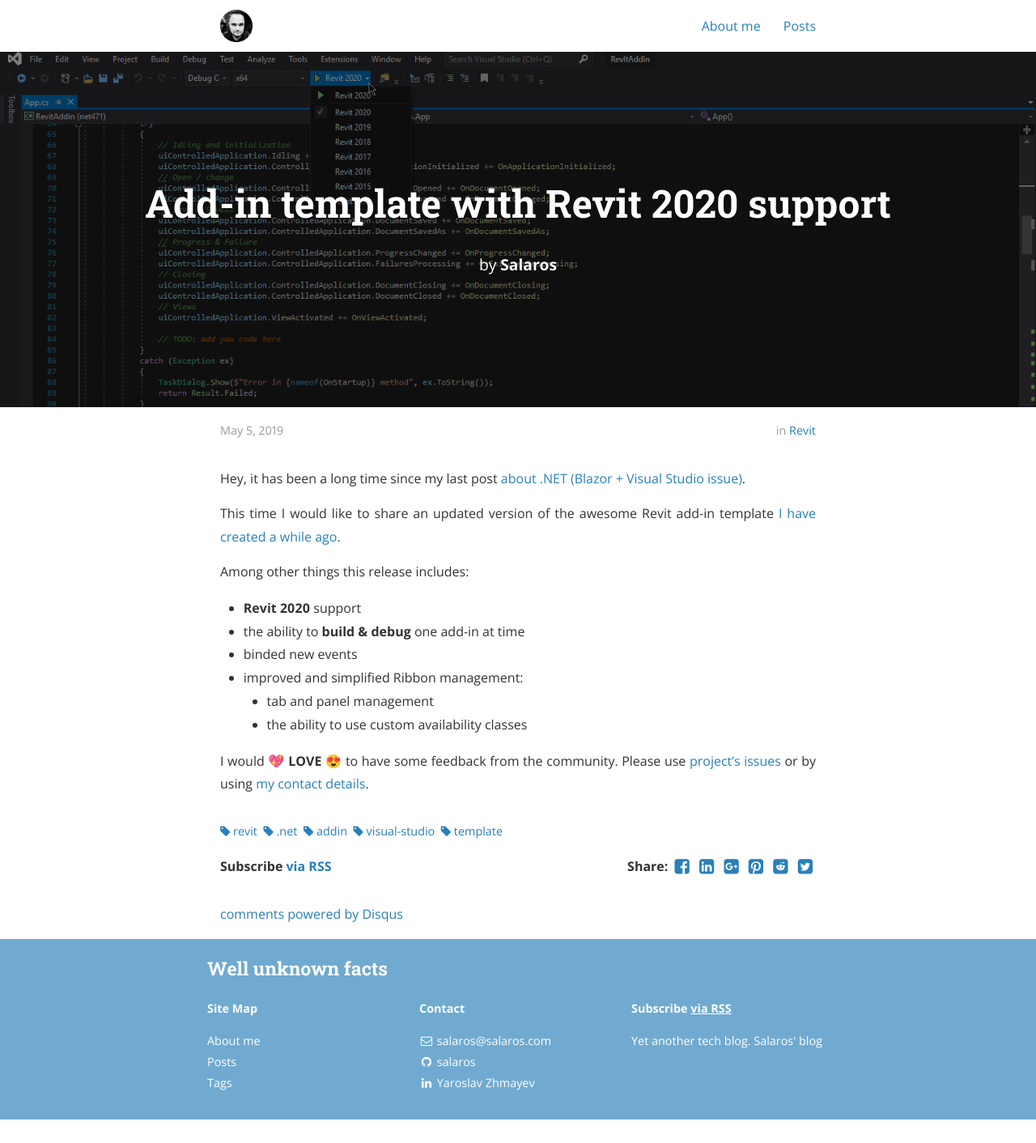
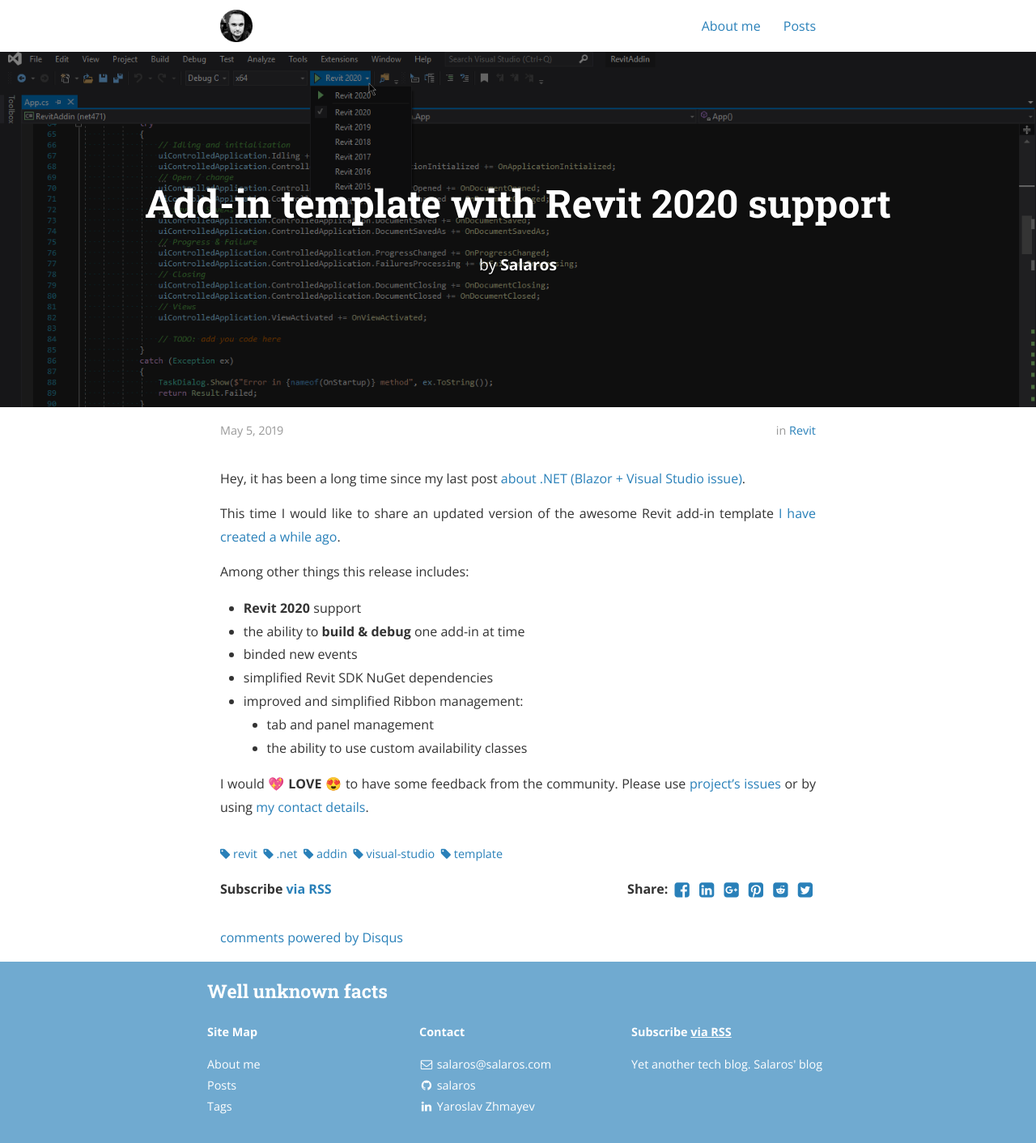
Before and after one commit to salaros/salaros.com, a Jekyll site: the page built from _posts/2019-05-06-addin-template-with-2020-support.markdown, in a window 1280 px wide. Shown: the whole page at 81% size. Built offline with Jekyll 4.4.1, drawn with Linux system fonts in a browser that asks for light colours; nearby versions of some CDN libraries; comment, search, counter and statistics services are not loaded; before the commit the page ends 1383 px from its top, so only the background shows below that.

Commit message:
adding one item to the change log in "Add-in template with Revit 2020 support"

```diff
--- a/_posts/2019-05-06-addin-template-with-2020-support.markdown
+++ b/_posts/2019-05-06-addin-template-with-2020-support.markdown
@@ -18,6 +18,7 @@
 * **Revit 2020** support
 * the ability to **build & debug** one add-in at time
 * binded new events
+* simplified Revit SDK NuGet dependencies
 * improved and simplified Ribbon management:
   * tab and panel management
   * the ability to use custom availability classes
```
